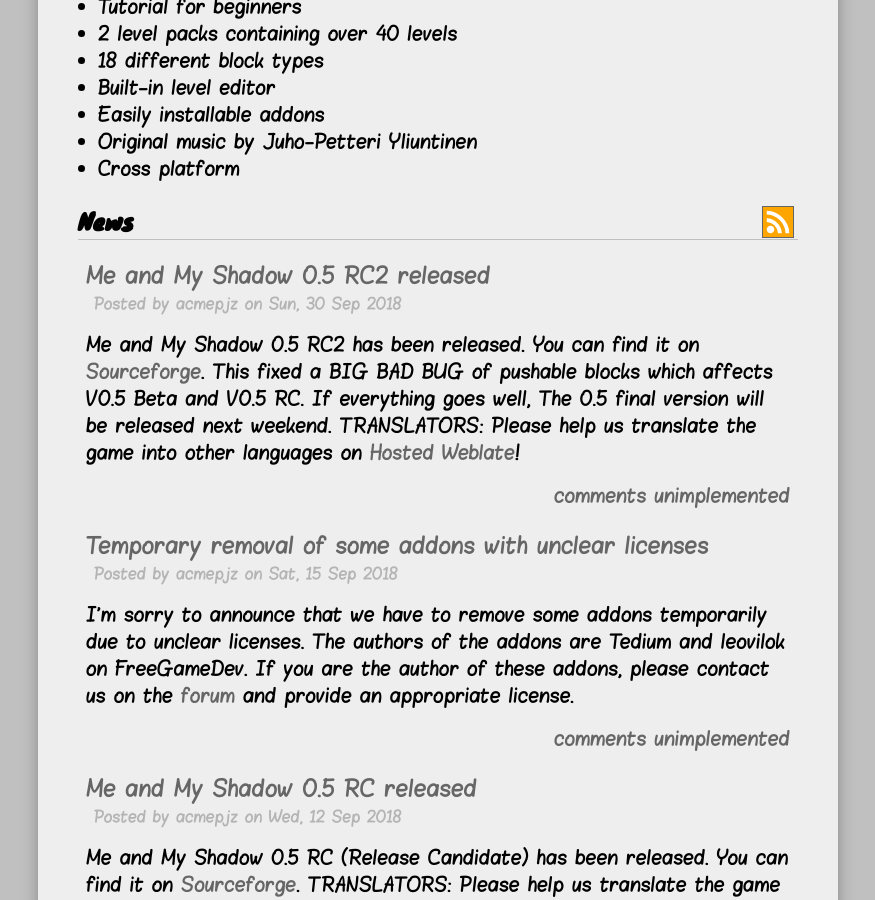
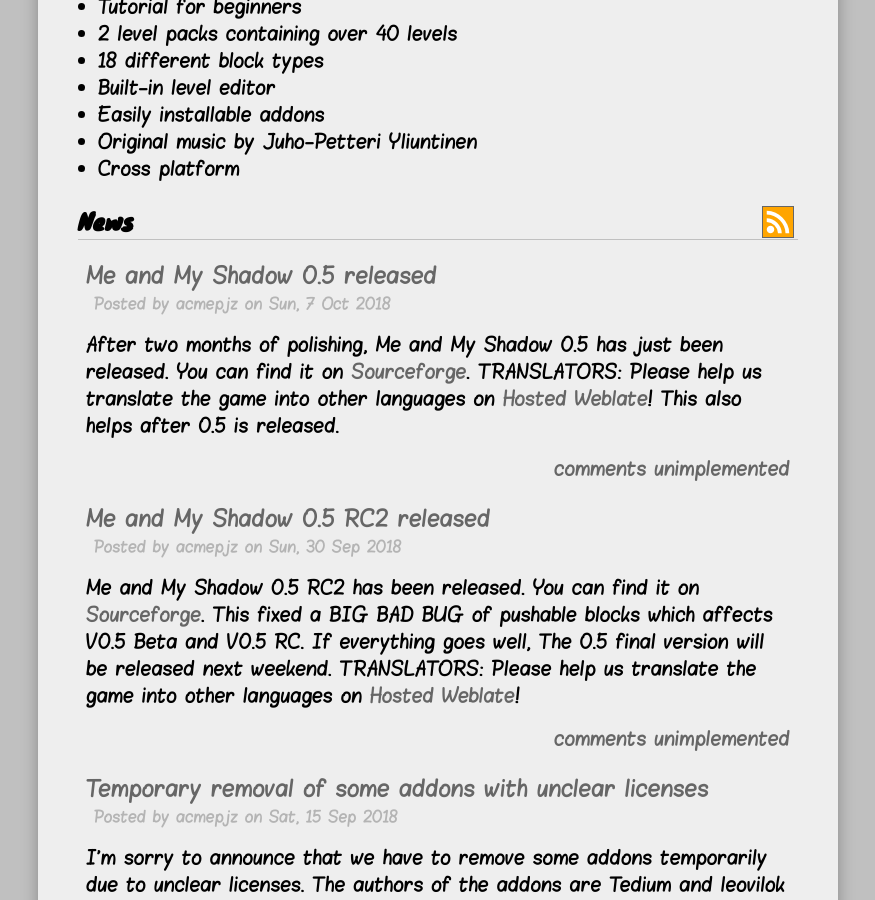
Before and after one commit to acmepjz/meandmyshadow, a Jekyll site: the page built from index.html, in a window 1280 px wide and 900 px high, scrolled down 575 px. Shown: the whole window, without its empty margins (202-1077 px from the left). Built offline with Jekyll 4.4.1, drawn with Linux system fonts in a browser that asks for light colours; some of the changed lines change nothing that is shown.

Commit message:
0.5 released

```diff
--- /dev/null
+++ b/_posts/2018-10-07-me-and-my-shadow-0-5-released.markdown
@@ -0,0 +1,90 @@
+---
+layout: post
+title:  "Me and My Shadow 0.5 released"
+date:   2018-10-07 15:30:00
+author: acmepjz
+---
+
+After two months of polishing,
+Me and My Shadow 0.5 has just been released.
+You can find it on [Sourceforge](https://sourceforge.net/projects/meandmyshadow/files/0.5/).
+TRANSLATORS: Please help us translate the game into other languages on
+[Hosted Weblate](https://hosted.weblate.org/projects/me-and-my-shadow/)!
+This also helps after 0.5 is released.
+
+New features
+------------
+
+It's recommended to read the
+[reports on some of new features of 0.5]({{ site.baseurl }}{% post_url 2018-08-06-status-of-0-5-development-version %})
+first.
+Let's briefly list them here:
+
+[1]: {{ "/media/mnms0.5dev-new-achievement.jpg" | prepend: site.baseurl }}
+[2]: {{ "/media/mnms0.5dev-achievement-screen.jpg" | prepend: site.baseurl }}
+[3]: {{ "/media/mnms0.5dev-statistics-screen.jpg" | prepend: site.baseurl }}
+[5]: {{ "/media/mnms0.5dev-scenery-mockup.jpg" | prepend: site.baseurl }}
+
+* Switch to SDL2.
+* Menu theme.
+* Achievement and statistics system.<br>
+  [![An achievement][1]{:width="400px"}][1]<br>
+  [![Achievement screen][2]{:width="400px"}][2]<br>
+  [![Statistics screen][3]{:width="400px"}][3]
+* Scripting with lua.
+* Pushable block.<br>
+  <video width="360" height="280" src="{{ "/media/pushable-demo.webm" | prepend: site.baseurl }}" loop="true" muted="true" autoplay="true" preload="auto" controls="true">
+  Sorry, your browser does not support the video tag.
+  </video>
+* Improved addon dialog.
+* Improved level editor user interface.
+* Sizable blocks.
+* Scenery blocks.<br>
+  [![Scenery block][5]{:width="400px"}][5]
+* Undo/redo in level editor originally written by squarecross.
+* Added `visible` property to blocks.
+
+A brief list of changes since
+[0.5 RC2]({{ site.baseurl }}{% post_url 2018-09-30-me-and-my-shadow-0-5-rc2-released %}):
+
+* The pushable blocks also collide with spikes and moving spikes.
+  This changes was already in V0.5 RC2 but I missed it from the V0.5 RC2 release note.
+* Update Russian translation and added Ukrainian translation.
+* Add an exit to classic level 24.
+* Fix some glitches after renaming or moving levels.
+* Add some achievement images by Wuzzy and reordered first few achievements.
+* Revert an old code changes to fix a fragile block hit test bug when it is breaking.
+* Show time and recordings during replay.
+* Make addon popup dialog bigger.
+* Make the display of number on screen locale dependent.
+* Fix the addon installation status lost bug.
+
+Translations since
+[0.4.1]({{ site.baseurl }}{% post_url 2012-07-25-me-and-my-shadow-0-4-released %}):
+
+* Updated Simplified Chinese (by acme_pjz),
+  German (by Wuzzy), Russian (by mesnevi and eugeneloza),
+  French (by Poussinou) and Scottish Gaelic (by GunChleoc) translations.
+* Added Hungarian translation by SanskritFritz.
+* Added Norwegian translation by Petter Reinholdtsen and Allan Nordhøy.
+* Added Ukrainian translation by eugeneloza.
+
+Bugs and limitations
+--------------------
+
+Known bugs and limitations:
+
+* No proper IME support for text box, etc.
+* OSX support is broken.
+* The button specification in theme file is changed, old theme may render button incorrectly in new version.
+  (The built-in themes and all addon themes are already fixed.)
+* Some achievements are not realistic, and there is a typo in achievements.
+* Invisible collectible is counted in total number of collectibles.
+* The scenery layer naming convention is confusing.
+* The target time for tutorial level 10 seems unbeatable. Needs further investigation.
+* There seems to be a random crash bug when exiting the game.
+  I haven't found a way to reproduce it; it only occurred twice when I change the language multiple times,
+  viewing achievements and statistics, and viewing level play select screen.
+  I haven't found what's wrong with the code yet, it looks like something like double delete of ThemeBlock, but I'm not sure.
+  If you find a way to reproduce this bug or you have located the part of code which is wrong,
+  please tell me by either post on the forum, or by submit an issue or pull request on Github.
--- a/download.html
+++ b/download.html
@@ -10,8 +10,7 @@
 	<img style="border:0;" alt="Windows" src="{{ "/media/windows_logo.png" | prepend: site.baseurl }}" />
 </div>
 <div class="download_text">
-	<h3><a href="https://sourceforge.net/projects/meandmyshadow/files/0.4/meandmyshadow-0.4-win32.7z/download">Windows (0.4, .7z)</a></h3>
-	<h3><a href="https://sourceforge.net/projects/meandmyshadow/files/0.4/meandmyshadow-0.4-win32.zip/download">Windows (0.4, .zip)</a></h3>
+	<h3><a href="https://sourceforge.net/projects/meandmyshadow/files/0.5/meandmyshadow-0.5-Win32-VS2013-Release.7z/download">Windows (0.5, .7z)</a></h3>
 	<p>Extract archive and launch <code>meandmyshadow.exe</code></p>
 </div>
 
@@ -27,8 +26,9 @@
 	<img style="border:0;" alt="Linux" src="{{ "/media/linux_logo.png" | prepend: site.baseurl }}" />
 </div>
 <div class="download_text">
-	<h3><a href="https://sourceforge.net/projects/meandmyshadow/files/0.4.1/meandmyshadow-0.4.1-bin.tar.gz/download">Linux binary (0.4.1, .tar.gz)</a></h3>
-	<p>Extract archive and execute <code>run-game.sh</code></p>
+	<h3><a href="https://sourceforge.net/projects/meandmyshadow/files/0.5/meandmyshadow-0.5-.glibc2.14-x86_64.AppImage/download">Linux binary (0.5, .AppImage)</a></h3>
+	<p><code>chmod a+x</code> and execute.
+	You may need to install the package <code>libwayland-egl1-mesa</code>.</p>
 	<p><a href="http://meandmyshadow.sourceforge.net/wiki/index.php/Download#Linux">Check if there's a package available for your distribution.</a></p>
 </div>
 
@@ -36,7 +36,8 @@
 	<img style="border:0;" alt="Source" src="{{ "/media/source_logo.png" | prepend: site.baseurl }}" />
 </div>
 <div class="download_text">
-	<h3><a href="https://sourceforge.net/projects/meandmyshadow/files/0.4.1/meandmyshadow-0.4.1-src.tar.gz/download">Source package (0.4.1, .tar.gz)</a></h3>
+	<h3><a href="https://sourceforge.net/projects/meandmyshadow/files/0.5/meandmyshadow-0.5-src.tar.gz/download">Source package (0.5, .tar.gz)</a></h3>
+	<p>You can also download at <a href="https://github.com/acmepjz/meandmyshadow/archive/v0.5.tar.gz">Github</a>.</p>
 	<p><a href="http://meandmyshadow.sourceforge.net/wiki/index.php/Compiling">Read our building guide</a></p>
 </div>
 
```
